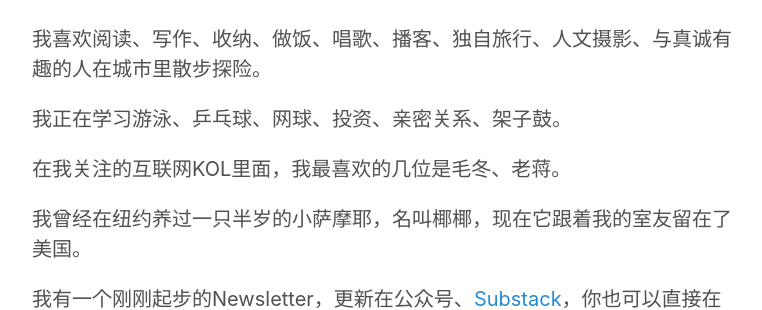
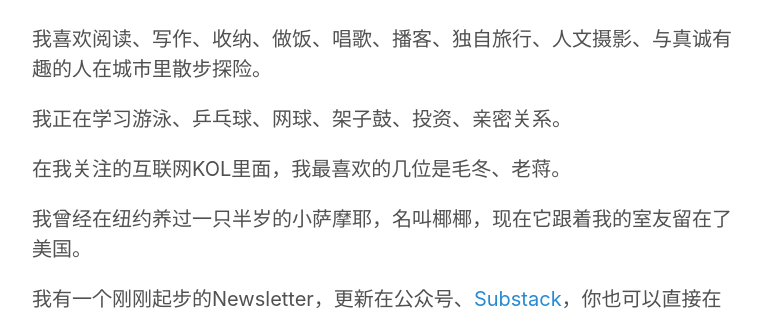
Before and after one commit to dwjamie/dwjamie.github.io, a Jekyll site: the page built from index.html, in a window 1280 px wide. Shown: the part 527-837 px from the top of the page, without its empty margins (258-1020 px from the left). Built offline with Jekyll 4.4.1, drawn with Linux system fonts in a browser that asks for light colours.

```diff
--- a/index.html
+++ b/index.html
@@ -14,7 +14,7 @@ title: Home
 
   <p>我喜欢阅读、写作、收纳、做饭、唱歌、播客、独自旅行、人文摄影、与真诚有趣的人在城市里散步探险。</p>
 
-  <p>我正在学习游泳、乒乓球、网球、投资、亲密关系、架子鼓。</p>
+  <p>我正在学习游泳、乒乓球、网球、架子鼓、投资、亲密关系。</p>
 
   <p>在我关注的互联网KOL里面，我最喜欢的几位是毛冬、老蒋。</p>
 
```
